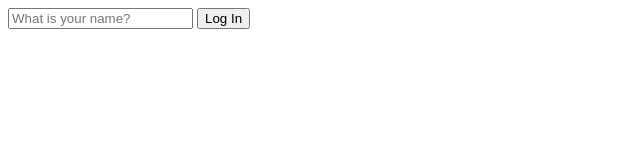
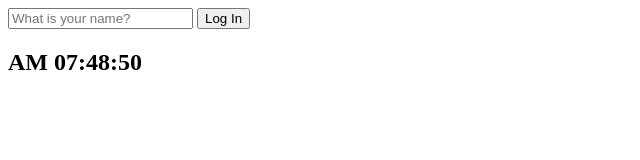
Before and after one commit to cloudedpanther/dontmakeitworse, a plain HTML site: page index.html in a window 1280 px wide. Shown: the whole page, without its empty margins (0-640 px from the left). Drawn offline with Linux system fonts and the light colour scheme.

Commit message:
clock
got a nice clock
every second it gets updated
12hours(am/pm) notation

```diff
--- a/index.html
+++ b/index.html
@@ -4,7 +4,7 @@
     <meta charset="UTF-8" />
     <meta http-equiv="X-UA-Compatible" content="IE=edge" />
     <meta name="viewport" content="width=device-width, initial-scale=1.0" />
-    <link rel="stylesheet" href="styles.css" />
+    <link rel="stylesheet" href="css/styles.css" />
     <title>Don't Make It Worse</title>
   </head>
   <body>
@@ -18,6 +18,10 @@
       <input type="submit" value="Log In" />
     </form>
     <h1 class="greeting hidden"></h1>
-    <script src="app.js"></script>
+    <h2 class="clock">00:00</h2>
+
+    <!-- javacript sources -->
+    <script src="js/greetings.js"></script>
+    <script src="js/clock.js"></script>
   </body>
 </html>
--- /dev/null
+++ b/js/clock.js
@@ -0,0 +1,18 @@
+const clock = document.querySelector('.clock');
+
+function paintClock() {
+    const date = new Date();
+    const originalHours = date.getHours();
+    const noonFlag = originalHours > 12 ? 'PM' : 'AM';
+    const hours = String(noonFlag === 'PM' ? originalHours - 12 : originalHours).padStart(2, 0);
+    const minutes = String(date.getMinutes()).padStart(2, 0);
+    const seconds = String(date.getSeconds()).padStart(2, 0);
+    clock.innerText = `${noonFlag} ${hours}:${minutes}:${seconds}`;
+}
+
+function init() {
+    paintClock();
+    setInterval(paintClock, 1000);
+}
+
+init();
--- a/app.js
+++ b/js/greetings.js
@@ -21,9 +21,13 @@ function handleLoginSubmit(event) {
 
 const savedUserName = localStorage.getItem(USERNAME_KEY);
 
-if(savedUserName === null) {
-    loginForm.classList.remove(HIDDEN);
-    loginForm.addEventListener("submit", handleLoginSubmit);
-} else {
-    paintGreetings(savedUserName);
+function init() {
+    if(savedUserName === null) {
+        loginForm.classList.remove(HIDDEN);
+        loginForm.addEventListener("submit", handleLoginSubmit);
+    } else {
+        paintGreetings(savedUserName);
+    }
 }
+
+init();
```
Also changed, not shown: css/styles.css (renamed from styles.css).
